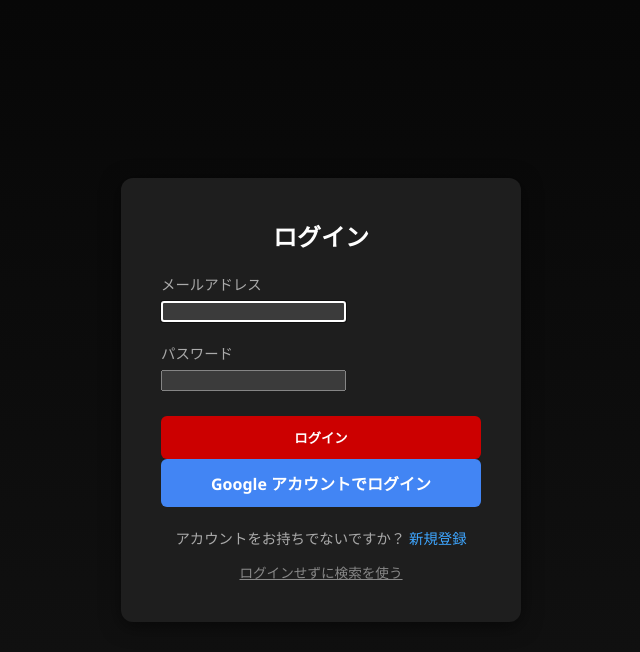
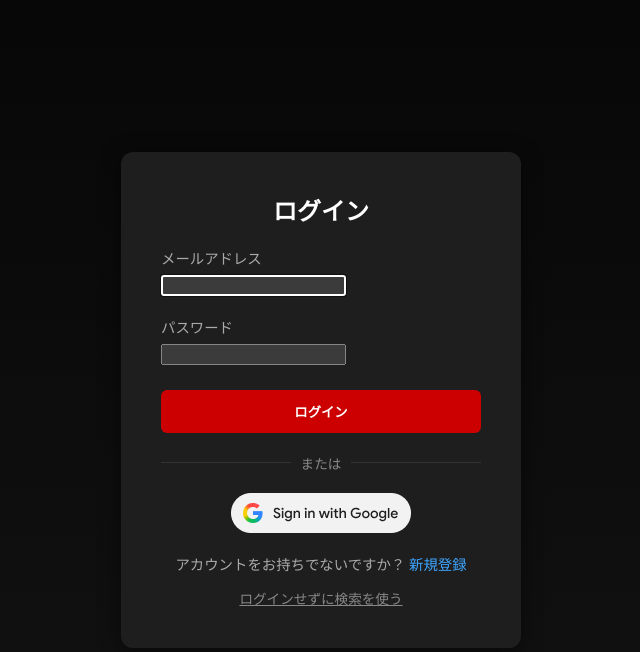
Before and after one commit to rezi7mn/youtube_search, a Django app: page /login/ in a window 1280 px wide. Shown: the top 652 px of the page, without its empty margins (319-959 px from the left). Run offline with Django 5.2, Linux system fonts and the light colour scheme; parts of the project's set-up code (start-up, migrations or seed data) failed here and were passed over.

Commit message:
Google認証ボタンを公式のものに変更。 静的ファイルが表示されるよう修正。

```diff
--- a/Youtube_search_django/youtube_project/youtube_app/templates/youtube_app/login.html
+++ b/Youtube_search_django/youtube_project/youtube_app/templates/youtube_app/login.html
@@ -6,7 +6,6 @@
     <title>ログイン - YouTube検索アプリ</title>
     <link rel="stylesheet" href="{% static 'youtube_app/style.css' %}">
 </head>
-<!-- 💡 flex-direction: column; を追加して縦並びに変更 -->
 <body style="background-color: #0f0f0f; color: white; display: flex; flex-direction: column; align-items: center; justify-content: center; min-height: 100vh; margin: 0;">
 
     <!-- ログインカードの上に表示 -->
@@ -47,9 +46,18 @@
             <button type="submit" style="width: 100%; padding: 12px; background: #cc0000; color: white; border: none; border-radius: 6px; cursor: pointer; font-weight: bold;">ログイン</button>
         </form>
 
-        <a href="{% url 'youtube_app:google_login' %}" style="display: block; width: 100%; padding: 12px; background: #4285F4; color: white; text-align: center; text-decoration: none; border-radius: 6px; font-weight: bold; margin-bottom: 10px;">
-            Google アカウントでログイン
+        <!-- 💡 区切り線 (OR) -->
+        <div style="display: flex; align-items: center; margin: 20px 0;">
+            <div style="flex-grow: 1; height: 1px; background-color: #333;"></div>
+            <span style="color: #888; padding: 0 10px; font-size: 0.85em;">または</span>
+            <div style="flex-grow: 1; height: 1px; background-color: #333;"></div>
+        </div>
+
+        <!-- 💡 Google公式ガイドラインに沿った画像ボタン -->
+        <a href="{% url 'youtube_app:google_login' %}" style="display: block; width: 100%; text-align: center; margin-bottom: 20px; opacity: 1; transition: opacity 0.2s;" onmouseover="this.style.opacity='0.85'" onmouseout="this.style.opacity='1'">
+            <img src="{% static 'youtube_app/images/google_login.png' %}" alt="Google でログイン" style="max-width: 220px; width: 100%; height: auto; max-height: 40px; object-fit: contain; display: block; margin: 0 auto;">
         </a>
+
         <p style="text-align: center; margin-top: 20px; font-size: 0.9em; color: #aaa;">
             アカウントをお持ちでないですか？ <a href="{% url 'youtube_app:signup' %}" style="color: #3ea6ff; text-decoration: none;">新規登録</a>
         </p>
--- a/Youtube_search_django/youtube_project/youtube_project/urls.py
+++ b/Youtube_search_django/youtube_project/youtube_project/urls.py
@@ -1,23 +1,12 @@
-"""
-URL configuration for youtube_project project.
-
-The `urlpatterns` list routes URLs to views. For more information please see:
-    https://docs.djangoproject.com/en/6.0/topics/http/urls/
-Examples:
-Function views
-    1. Add an import:  from my_app import views
-    2. Add a URL to urlpatterns:  path('', views.home, name='home')
-Class-based views
-    1. Add an import:  from other_app.views import Home
-    2. Add a URL to urlpatterns:  path('', Home.as_view(), name='home')
-Including another URLconf
-    1. Import the include() function: from django.urls import include, path
-    2. Add a URL to urlpatterns:  path('blog/', include('blog.urls'))
-"""
 from django.contrib import admin
 from django.urls import include, path
+from django.conf import settings
+from django.conf.urls.static import static
 
 urlpatterns = [
     path('admin/', admin.site.urls),
     path('', include(('youtube_app.urls', 'youtube_app'), namespace='youtube_app')),
 ]
+
+if settings.DEBUG:
+    urlpatterns += static(settings.MEDIA_URL, document_root=settings.MEDIA_ROOT)
```
Also changed, not shown: Youtube_search_django/youtube_project/db.sqlite3, Youtube_search_django/youtube_project/youtube_app/static/youtube_app/images/google_login.png (added).
